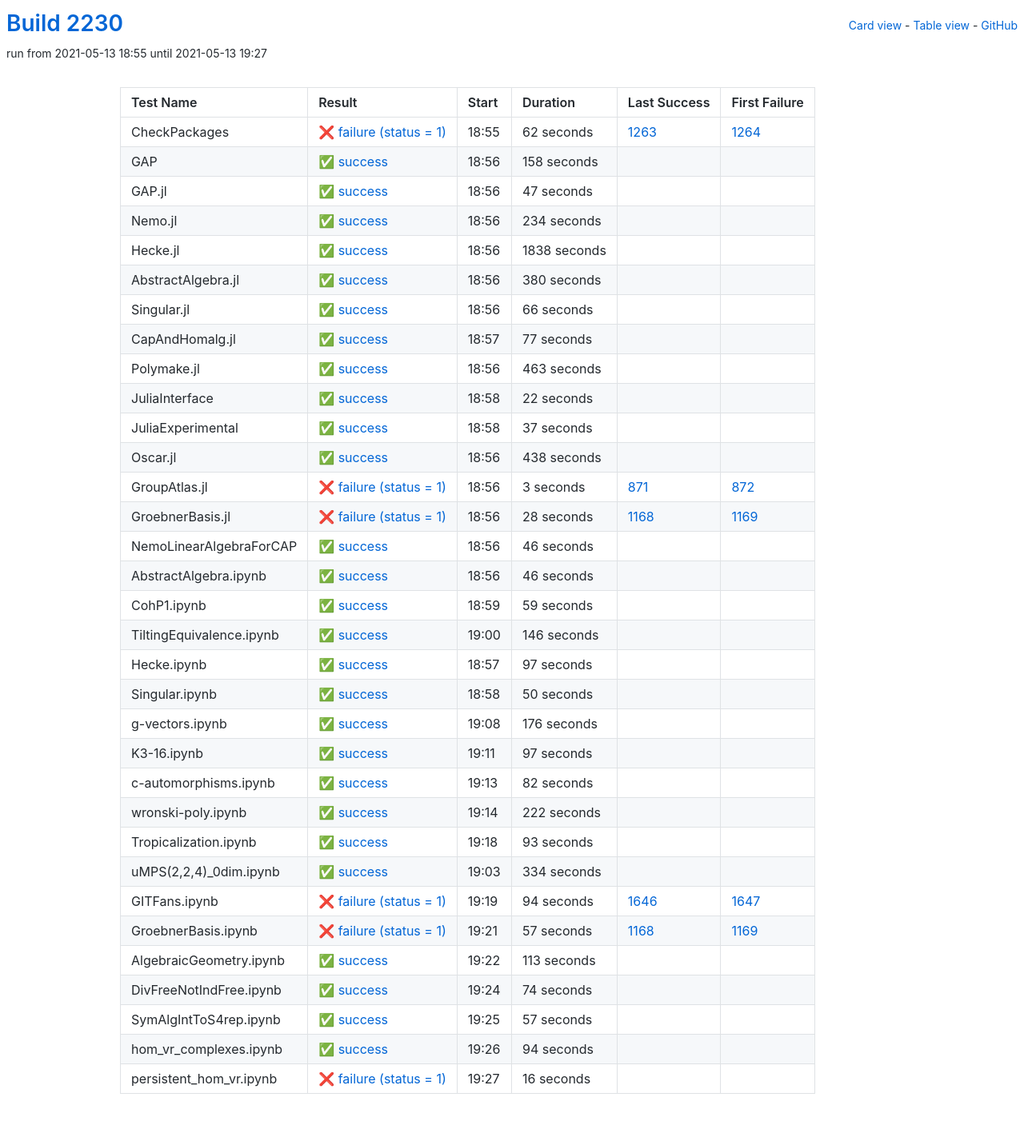
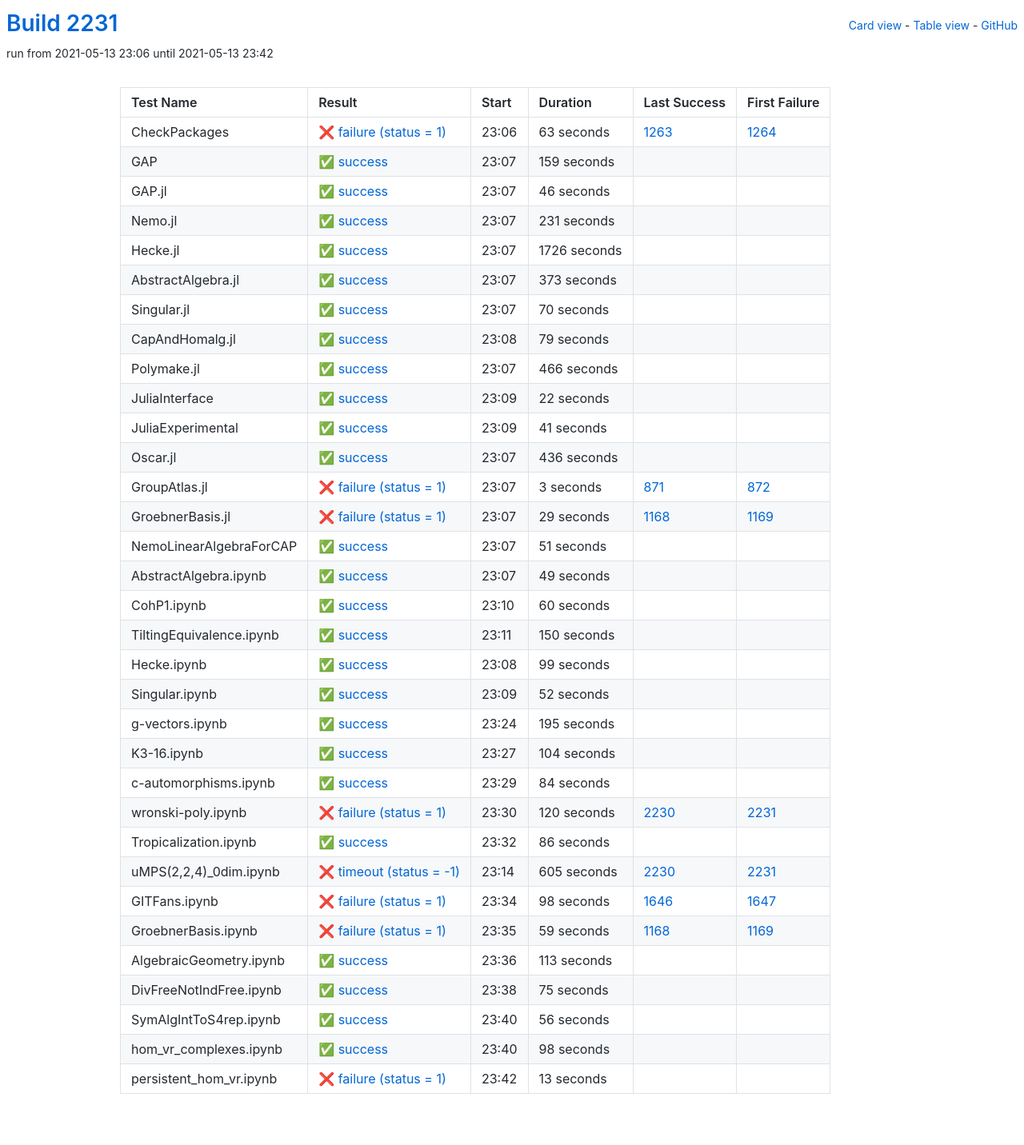
Before and after one commit to oscar-system/oscar-ci-status-stable, a Jekyll site: the page built from table.html, in a window 1280 px wide. Shown: the whole page at 80% size. Built offline with Jekyll 4.4.1, drawn with Linux system fonts in a browser that asks for light colours.

Commit message:
Build #2231

```diff
--- a/_data/ci.yml
+++ b/_data/ci.yml
@@ -1,6 +1,6 @@
 ---
-build: 2230
-build_url: https://oscarci.mathematik.uni-kl.de/job/oscar-stable/2230/
+build: 2231
+build_url: https://oscarci.mathematik.uni-kl.de/job/oscar-stable/2231/
 job: oscar-stable
 organization: oscar-system
 repo: oscar-ci-status-stable
@@ -8,116 +8,116 @@ repourl: https://github.com/oscar-system/oscar-ci-status-stable
 tests:
 - name: CheckPackages
   id: checkpackages
-  log: https://oscarci.mathematik.uni-kl.de/job/oscar-stable/2230/artifact/logs/build-2230/CheckPackages.log
-  start: 2021-05-13 18:55
+  log: https://oscarci.mathematik.uni-kl.de/job/oscar-stable/2231/artifact/logs/build-2231/CheckPackages.log
+  start: 2021-05-13 23:06
   success: false
   exitcode: 1
   status: failure
-  duration: 62
+  duration: 63
   last_success: 1263
   last_success_url: https://oscarci.mathematik.uni-kl.de/job/oscar-stable/1263/
   first_failure: 1264
   first_failure_url: https://oscarci.mathematik.uni-kl.de/job/oscar-stable/1264/
 - name: GAP
   id: gap
-  log: https://oscarci.mathematik.uni-kl.de/job/oscar-stable/2230/artifact/logs/build-2230/GAP.log
-  start: 2021-05-13 18:56
+  log: https://oscarci.mathematik.uni-kl.de/job/oscar-stable/2231/artifact/logs/build-2231/GAP.log
+  start: 2021-05-13 23:07
   success: true
   exitcode: 0
   status: success
-  duration: 158
+  duration: 159
   last_success: false
   last_success_url:
   first_failure: false
   first_failure_url:
 - name: GAP.jl
   id: gap-jl
-  log: https://oscarci.mathematik.uni-kl.de/job/oscar-stable/2230/artifact/logs/build-2230/GAP.jl.log
-  start: 2021-05-13 18:56
+  log: https://oscarci.mathematik.uni-kl.de/job/oscar-stable/2231/artifact/logs/build-2231/GAP.jl.log
+  start: 2021-05-13 23:07
   success: true
   exitcode: 0
   status: success
-  duration: 47
+  duration: 46
   last_success: false
   last_success_url:
   first_failure: false
   first_failure_url:
 - name: Nemo.jl
   id: nemo-jl
-  log: https://oscarci.mathematik.uni-kl.de/job/oscar-stable/2230/artifact/logs/build-2230/Nemo.jl.log
-  start: 2021-05-13 18:56
+  log: https://oscarci.mathematik.uni-kl.de/job/oscar-stable/2231/artifact/logs/build-2231/Nemo.jl.log
+  start: 2021-05-13 23:07
   success: true
   exitcode: 0
   status: success
-  duration: 234
+  duration: 231
   last_success: false
   last_success_url:
   first_failure: false
   first_failure_url:
 - name: Hecke.jl
   id: hecke-jl
-  log: https://oscarci.mathematik.uni-kl.de/job/oscar-stable/2230/artifact/logs/build-2230/Hecke.jl.log
-  start: 2021-05-13 18:56
+  log: https://oscarci.mathematik.uni-kl.de/job/oscar-stable/2231/artifact/logs/build-2231/Hecke.jl.log
+  start: 2021-05-13 23:07
   success: true
   exitcode: 0
   status: success
-  duration: 1838
+  duration: 1726
   last_success: false
   last_success_url:
   first_failure: false
   first_failure_url:
 - name: AbstractAlgebra.jl
   id: abstractalgebra-jl
-  log: https://oscarci.mathematik.uni-kl.de/job/oscar-stable/2230/artifact/logs/build-2230/AbstractAlgebra.jl.log
-  start: 2021-05-13 18:56
+  log: https://oscarci.mathematik.uni-kl.de/job/oscar-stable/2231/artifact/logs/build-2231/AbstractAlgebra.jl.log
+  start: 2021-05-13 23:07
   success: true
   exitcode: 0
   status: success
-  duration: 380
+  duration: 373
   last_success: false
   last_success_url:
   first_failure: false
   first_failure_url:
 - name: Singular.jl
   id: singular-jl
-  log: https://oscarci.mathematik.uni-kl.de/job/oscar-stable/2230/artifact/logs/build-2230/Singular.jl.log
-  start: 2021-05-13 18:56
+  log: https://oscarci.mathematik.uni-kl.de/job/oscar-stable/2231/artifact/logs/build-2231/Singular.jl.log
+  start: 2021-05-13 23:07
   success: true
   exitcode: 0
   status: success
-  duration: 66
+  duration: 70
   last_success: false
   last_success_url:
   first_failure: false
   first_failure_url:
 - name: CapAndHomalg.jl
   id: capandhomalg-jl
-  log: https://oscarci.mathematik.uni-kl.de/job/oscar-stable/2230/artifact/logs/build-2230/CapAndHomalg.jl.log
-  start: 2021-05-13 18:57
+  log: https://oscarci.mathematik.uni-kl.de/job/oscar-stable/2231/artifact/logs/build-2231/CapAndHomalg.jl.log
+  start: 2021-05-13 23:08
   success: true
   exitcode: 0
   status: success
-  duration: 77
+  duration: 79
   last_success: false
   last_success_url:
   first_failure: false
   first_failure_url:
 - name: Polymake.jl
   id: polymake-jl
-  log: https://oscarci.mathematik.uni-kl.de/job/oscar-stable/2230/artifact/logs/build-2230/Polymake.jl.log
-  start: 2021-05-13 18:56
+  log: https://oscarci.mathematik.uni-kl.de/job/oscar-stable/2231/artifact/logs/build-2231/Polymake.jl.log
+  start: 2021-05-13 23:07
   success: true
   exitcode: 0
   status: success
-  duration: 463
+  duration: 466
   last_success: false
   last_success_url:
   first_failure: false
   first_failure_url:
 - name: JuliaInterface
   id: juliainterface
-  log: https://oscarci.mathematik.uni-kl.de/job/oscar-stable/2230/artifact/logs/build-2230/JuliaInterface.log
-  start: 2021-05-13 18:58
+  log: https://oscarci.mathematik.uni-kl.de/job/oscar-stable/2231/artifact/logs/build-2231/JuliaInterface.log
+  start: 2021-05-13 23:09
   success: true
   exitcode: 0
   status: success
@@ -128,32 +128,32 @@ tests:
   first_failure_url:
 - name: JuliaExperimental
   id: juliaexperimental
-  log: https://oscarci.mathematik.uni-kl.de/job/oscar-stable/2230/artifact/logs/build-2230/JuliaExperimental.log
-  start: 2021-05-13 18:58
+  log: https://oscarci.mathematik.uni-kl.de/job/oscar-stable/2231/artifact/logs/build-2231/JuliaExperimental.log
+  start: 2021-05-13 23:09
   success: true
   exitcode: 0
   status: success
-  duration: 37
+  duration: 41
   last_success: false
   last_success_url:
   first_failure: false
   first_failure_url:
 - name: Oscar.jl
   id: oscar-jl
-  log: https://oscarci.mathematik.uni-kl.de/job/oscar-stable/2230/artifact/logs/build-2230/Oscar.jl.log
-  start: 2021-05-13 18:56
+  log: https://oscarci.mathematik.uni-kl.de/job/oscar-stable/2231/artifact/logs/build-2231/Oscar.jl.log
+  start: 2021-05-13 23:07
   success: true
   exitcode: 0
   status: success
-  duration: 438
+  duration: 436
   last_success: false
   last_success_url:
   first_failure: false
   first_failure_url:
 - name: GroupAtlas.jl
   id: groupatlas-jl
-  log: https://oscarci.mathematik.uni-kl.de/job/oscar-stable/2230/artifact/logs/build-2230/GroupAtlas.jl.log
-  start: 2021-05-13 18:56
+  log: https://oscarci.mathematik.uni-kl.de/job/oscar-stable/2231/artifact/logs/build-2231/GroupAtlas.jl.log
+  start: 2021-05-13 23:07
   success: false
   exitcode: 1
   status: failure
@@ -164,188 +164,188 @@ tests:
   first_failure_url: https://oscarci.mathematik.uni-kl.de/job/oscar-stable/872/
 - name: GroebnerBasis.jl
   id: groebnerbasis-jl
-  log: https://oscarci.mathematik.uni-kl.de/job/oscar-stable/2230/artifact/logs/build-2230/GroebnerBasis.jl.log
-  start: 2021-05-13 18:56
+  log: https://oscarci.mathematik.uni-kl.de/job/oscar-stable/2231/artifact/logs/build-2231/GroebnerBasis.jl.log
+  start: 2021-05-13 23:07
   success: false
   exitcode: 1
   status: failure
-  duration: 28
+  duration: 29
   last_success: 1168
   last_success_url: https://oscarci.mathematik.uni-kl.de/job/oscar-stable/1168/
   first_failure: 1169
   first_failure_url: https://oscarci.mathematik.uni-kl.de/job/oscar-stable/1169/
 - name: NemoLinearAlgebraForCAP
   id: nemolinearalgebraforcap
-  log: https://oscarci.mathematik.uni-kl.de/job/oscar-stable/2230/artifact/logs/build-2230/NemoLinearAlgebraForCAP.log
-  start: 2021-05-13 18:56
+  log: https://oscarci.mathematik.uni-kl.de/job/oscar-stable/2231/artifact/logs/build-2231/NemoLinearAlgebraForCAP.log
+  start: 2021-05-13 23:07
   success: true
   exitcode: 0
   status: success
-  duration: 46
+  duration: 51
   last_success: false
   last_success_url:
   first_failure: false
   first_failure_url:
 - name: AbstractAlgebra.ipynb
   id: abstractalgebra-ipynb
-  log: https://oscarci.mathematik.uni-kl.de/job/oscar-stable/2230/artifact/logs/build-2230/AbstractAlgebra.ipynb.log
-  start: 2021-05-13 18:56
+  log: https://oscarci.mathematik.uni-kl.de/job/oscar-stable/2231/artifact/logs/build-2231/AbstractAlgebra.ipynb.log
+  start: 2021-05-13 23:07
   success: true
   exitcode: 0
   status: success
-  duration: 46
+  duration: 49
   last_success: false
   last_success_url:
   first_failure: false
   first_failure_url:
 - name: CohP1.ipynb
   id: cohp1-ipynb
-  log: https://oscarci.mathematik.uni-kl.de/job/oscar-stable/2230/artifact/logs/build-2230/CohP1.ipynb.log
-  start: 2021-05-13 18:59
+  log: https://oscarci.mathematik.uni-kl.de/job/oscar-stable/2231/artifact/logs/build-2231/CohP1.ipynb.log
+  start: 2021-05-13 23:10
   success: true
   exitcode: 0
   status: success
-  duration: 59
+  duration: 60
   last_success: false
   last_success_url:
   first_failure: false
   first_failure_url:
 - name: TiltingEquivalence.ipynb
   id: tiltingequivalence-ipynb
-  log: https://oscarci.mathematik.uni-kl.de/job/oscar-stable/2230/artifact/logs/build-2230/TiltingEquivalence.ipynb.log
-  start: 2021-05-13 19:00
+  log: https://oscarci.mathematik.uni-kl.de/job/oscar-stable/2231/artifact/logs/build-2231/TiltingEquivalence.ipynb.log
+  start: 2021-05-13 23:11
   success: true
   exitcode: 0
   status: success
-  duration: 146
+  duration: 150
   last_success: false
   last_success_url:
   first_failure: false
   first_failure_url:
 - name: Hecke.ipynb
   id: hecke-ipynb
-  log: https://oscarci.mathematik.uni-kl.de/job/oscar-stable/2230/artifact/logs/build-2230/Hecke.ipynb.log
-  start: 2021-05-13 18:57
+  log: https://oscarci.mathematik.uni-kl.de/job/oscar-stable/2231/artifact/logs/build-2231/Hecke.ipynb.log
+  start: 2021-05-13 23:08
   success: true
   exitcode: 0
   status: success
-  duration: 97
+  duration: 99
   last_success: false
   last_success_url:
   first_failure: false
   first_failure_url:
 - name: Singular.ipynb
   id: singular-ipynb
-  log: https://oscarci.mathematik.uni-kl.de/job/oscar-stable/2230/artifact/logs/build-2230/Singular.ipynb.log
-  start: 2021-05-13 18:58
+  log: https://oscarci.mathematik.uni-kl.de/job/oscar-stable/2231/artifact/logs/build-2231/Singular.ipynb.log
+  start: 2021-05-13 23:09
   success: true
   exitcode: 0
   status: success
-  duration: 50
+  duration: 52
   last_success: false
   last_success_url:
   first_failure: false
   first_failure_url:
 - name: g-vectors.ipynb
   id: g-vectors-ipynb
-  log: https://oscarci.mathematik.uni-kl.de/job/oscar-stable/2230/artifact/logs/build-2230/g-vectors.ipynb.log
-  start: 2021-05-13 19:08
+  log: https://oscarci.mathematik.uni-kl.de/job/oscar-stable/2231/artifact/logs/build-2231/g-vectors.ipynb.log
+  start: 2021-05-13 23:24
   success: true
   exitcode: 0
   status: success
-  duration: 176
+  duration: 195
   last_success: false
   last_success_url:
   first_failure: false
   first_failure_url:
 - name: K3-16.ipynb
   id: k3-16-ipynb
-  log: https://oscarci.mathematik.uni-kl.de/job/oscar-stable/2230/artifact/logs/build-2230/K3-16.ipynb.log
-  start: 2021-05-13 19:11
+  log: https://oscarci.mathematik.uni-kl.de/job/oscar-stable/2231/artifact/logs/build-2231/K3-16.ipynb.log
+  start: 2021-05-13 23:27
   success: true
   exitcode: 0
   status: success
-  duration: 97
+  duration: 104
   last_success: false
   last_success_url:
   first_failure: false
   first_failure_url:
 - name: c-automorphisms.ipynb
   id: c-automorphisms-ipynb
-  log: https://oscarci.mathematik.uni-kl.de/job/oscar-stable/2230/artifact/logs/build-2230/c-automorphisms.ipynb.log
-  start: 2021-05-13 19:13
+  log: https://oscarci.mathematik.uni-kl.de/job/oscar-stable/2231/artifact/logs/build-2231/c-automorphisms.ipynb.log
+  start: 2021-05-13 23:29
   success: true
   exitcode: 0
   status: success
-  duration: 82
+  duration: 84
   last_success: false
   last_success_url:
   first_failure: false
   first_failure_url:
 - name: wronski-poly.ipynb
   id: wronski-poly-ipynb
-  log: https://oscarci.mathematik.uni-kl.de/job/oscar-stable/2230/artifact/logs/build-2230/wronski-poly.ipynb.log
-  start: 2021-05-13 19:14
+  log: https://oscarci.mathematik.uni-kl.de/job/oscar-stable/2231/artifact/logs/build-2231/wronski-poly.ipynb.log
+  start: 2021-05-13 23:30
+  success: false
+  exitcode: 1
+  status: failure
+  duration: 120
+  last_success: 2230
+  last_success_url: https://oscarci.mathematik.uni-kl.de/job/oscar-stable/2230/
+  first_failure: 2231
+  first_failure_url: https://oscarci.mathematik.uni-kl.de/job/oscar-stable/2231/
+- name: Tropicalization.ipynb
+  id: tropicalization-ipynb
+  log: https://oscarci.mathematik.uni-kl.de/job/oscar-stable/2231/artifact/logs/build-2231/Tropicalization.ipynb.log
+  start: 2021-05-13 23:32
   success: true
   exitcode: 0
   status: success
-  duration: 222
-  last_success: false
-  last_success_url:
-  first_failure: false
-  first_failure_url:
-- name: Tropicalization.ipynb
-  id: tropicalization-ipynb
-  log: https://oscarci.mathematik.uni-kl.de/job/oscar-stable/2230/artifact/logs/build-2230/Tropicalization.ipynb.log
-  start: 2021-05-13 19:18
-  success: true
-  exitcode: 0
-  status: success
-  duration: 93
+  duration: 86
   last_success: false
   last_success_url:
   first_failure: false
   first_failure_url:
 - name: uMPS(2,2,4)_0dim.ipynb
   id: umps-2-2-4-0dim-ipynb
-  log: https://oscarci.mathematik.uni-kl.de/job/oscar-stable/2230/artifact/logs/build-2230/uMPS-2-2-4-_0dim.ipynb.log
-  start: 2021-05-13 19:03
-  success: true
-  exitcode: 0
-  status: success
-  duration: 334
-  last_success: false
-  last_success_url:
-  first_failure: false
-  first_failure_url:
+  log: https://oscarci.mathematik.uni-kl.de/job/oscar-stable/2231/artifact/logs/build-2231/uMPS-2-2-4-_0dim.ipynb.log
+  start: 2021-05-13 23:14
+  success: false
+  exitcode: -1
+  status: timeout
+  duration: 605
+  last_success: 2230
+  last_success_url: https://oscarci.mathematik.uni-kl.de/job/oscar-stable/2230/
+  first_failure: 2231
+  first_failure_url: https://oscarci.mathematik.uni-kl.de/job/oscar-stable/2231/
 - name: GITFans.ipynb
   id: gitfans-ipynb
-  log: https://oscarci.mathematik.uni-kl.de/job/oscar-stable/2230/artifact/logs/build-2230/GITFans.ipynb.log
-  start: 2021-05-13 19:19
+  log: https://oscarci.mathematik.uni-kl.de/job/oscar-stable/2231/artifact/logs/build-2231/GITFans.ipynb.log
+  start: 2021-05-13 23:34
   success: false
   exitcode: 1
   status: failure
-  duration: 94
+  duration: 98
   last_success: 1646
   last_success_url: https://oscarci.mathematik.uni-kl.de/job/oscar-stable/1646/
   first_failure: 1647
   first_failure_url: https://oscarci.mathematik.uni-kl.de/job/oscar-stable/1647/
 - name: GroebnerBasis.ipynb
   id: groebnerbasis-ipynb
-  log: https://oscarci.mathematik.uni-kl.de/job/oscar-stable/2230/artifact/logs/build-2230/GroebnerBasis.ipynb.log
-  start: 2021-05-13 19:21
+  log: https://oscarci.mathematik.uni-kl.de/job/oscar-stable/2231/artifact/logs/build-2231/GroebnerBasis.ipynb.log
+  start: 2021-05-13 23:35
   success: false
   exitcode: 1
   status: failure
-  duration: 57
+  duration: 59
   last_success: 1168
   last_success_url: https://oscarci.mathematik.uni-kl.de/job/oscar-stable/1168/
   first_failure: 1169
   first_failure_url: https://oscarci.mathematik.uni-kl.de/job/oscar-stable/1169/
 - name: AlgebraicGeometry.ipynb
   id: algebraicgeometry-ipynb
-  log: https://oscarci.mathematik.uni-kl.de/job/oscar-stable/2230/artifact/logs/build-2230/AlgebraicGeometry.ipynb.log
-  start: 2021-05-13 19:22
+  log: https://oscarci.mathematik.uni-kl.de/job/oscar-stable/2231/artifact/logs/build-2231/AlgebraicGeometry.ipynb.log
+  start: 2021-05-13 23:36
   success: true
   exitcode: 0
   status: success
@@ -356,48 +356,48 @@ tests:
   first_failure_url:
 - name: DivFreeNotIndFree.ipynb
   id: divfreenotindfree-ipynb
-  log: https://oscarci.mathematik.uni-kl.de/job/oscar-stable/2230/artifact/logs/build-2230/DivFreeNotIndFree.ipynb.log
-  start: 2021-05-13 19:24
+  log: https://oscarci.mathematik.uni-kl.de/job/oscar-stable/2231/artifact/logs/build-2231/DivFreeNotIndFree.ipynb.log
+  start: 2021-05-13 23:38
   success: true
   exitcode: 0
   status: success
-  duration: 74
+  duration: 75
   last_success: false
   last_success_url:
   first_failure: false
   first_failure_url:
 - name: SymAlgIntToS4rep.ipynb
   id: symalginttos4rep-ipynb
-  log: https://oscarci.mathematik.uni-kl.de/job/oscar-stable/2230/artifact/logs/build-2230/SymAlgIntToS4rep.ipynb.log
-  start: 2021-05-13 19:25
+  log: https://oscarci.mathematik.uni-kl.de/job/oscar-stable/2231/artifact/logs/build-2231/SymAlgIntToS4rep.ipynb.log
+  start: 2021-05-13 23:40
   success: true
   exitcode: 0
   status: success
-  duration: 57
+  duration: 56
   last_success: false
   last_success_url:
   first_failure: false
   first_failure_url:
 - name: hom_vr_complexes.ipynb
   id: hom-vr-complexes-ipynb
-  log: https://oscarci.mathematik.uni-kl.de/job/oscar-stable/2230/artifact/logs/build-2230/hom_vr_complexes.ipynb.log
-  start: 2021-05-13 19:26
+  log: https://oscarci.mathematik.uni-kl.de/job/oscar-stable/2231/artifact/logs/build-2231/hom_vr_complexes.ipynb.log
+  start: 2021-05-13 23:40
   success: true
   exitcode: 0
   status: success
-  duration: 94
+  duration: 98
   last_success: false
   last_success_url:
   first_failure: false
   first_failure_url:
 - name: persistent_hom_vr.ipynb
   id: persistent-hom-vr-ipynb
-  log: https://oscarci.mathematik.uni-kl.de/job/oscar-stable/2230/artifact/logs/build-2230/persistent_hom_vr.ipynb.log
-  start: 2021-05-13 19:27
+  log: https://oscarci.mathematik.uni-kl.de/job/oscar-stable/2231/artifact/logs/build-2231/persistent_hom_vr.ipynb.log
+  start: 2021-05-13 23:42
   success: false
   exitcode: 1
   status: failure
-  duration: 16
+  duration: 13
   last_success: false
   last_success_url:
   first_failure: false
```
Also changed, not shown: README.md.
